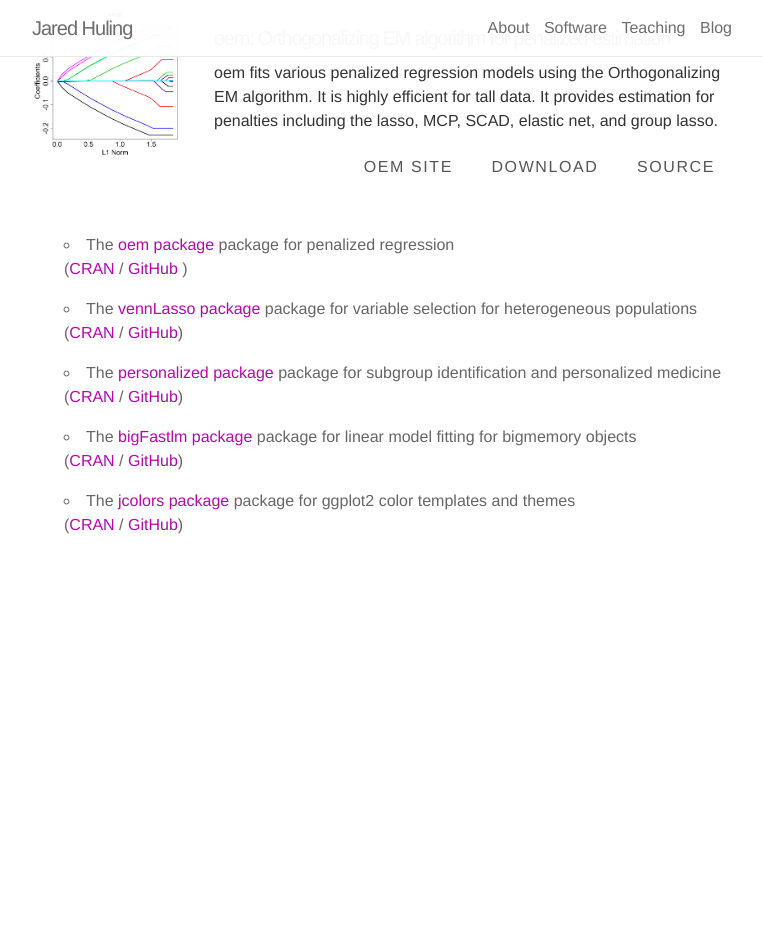
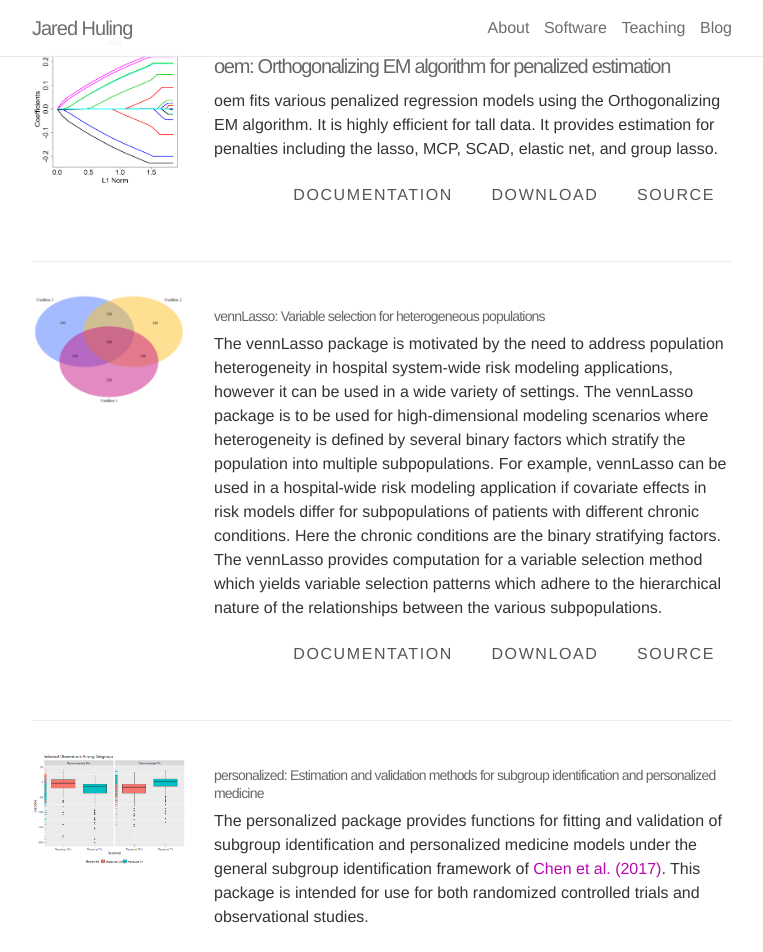
Before and after one commit to jaredhuling/jaredhuling.github.io, a Jekyll site: the page built from _pages/software.md, in a window 1280 px wide and 1400 px high, scrolled down 329 px. Shown: the top 952 px of the window, without its empty margins (258-1021 px from the left). Built offline with Jekyll 4.4.1, drawn with Linux system fonts in a browser that asks for light colours; nearby versions of some CDN libraries; before the commit the page ends 982 px from its top, so only the background shows below that; some of the changed text lies outside the part shown.

Commit message:
software update

```diff
--- a/_pages/software.md
+++ b/_pages/software.md
@@ -6,7 +6,7 @@ permalink: /software/
 
 
   <div class="docs-section">
-    <h4>R Packages</h4>
+    <h3>R Packages</h3>
   </div>
 
   <div class="docs-section">
@@ -26,7 +26,7 @@ permalink: /software/
         </p>
 
         <p align="right">
-          <a href="http://casualinference.org/oem/" class="button">OEM Site</a>
+          <a href="http://casualinference.org/oem/" class="button">Documentation</a>
           <a href="https://cran.r-project.org/package=oem" class="button">Download</a>
           <a href="https://github.com/jaredhuling/oem" class="button">Source</a>
         </p>
@@ -36,8 +36,121 @@ permalink: /software/
 
   </div>
 
-* The [oem package](https://jaredhuling.github.io/oem) package for penalized regression <br /> ([CRAN](https://cran.r-project.org/package=oem) / [GitHub](https://github.com/jaredhuling/oem) )
-* The [vennLasso package](https://jaredhuling.github.io/vennLasso) package for variable selection for heterogeneous populations <br /> ([CRAN](https://cran.r-project.org/package=vennLasso) / [GitHub](https://github.com/jaredhuling/vennLasso))
-* The [personalized package](https://jaredhuling.github.io/personalized) package for subgroup identification and personalized medicine <br /> ([CRAN](https://cran.r-project.org/package=personalized) / [GitHub](https://github.com/jaredhuling/personalized))
-* The [bigFastlm package](https://jaredhuling.github.io/bigFastlm) package for linear model fitting for bigmemory objects <br /> ([CRAN](https://cran.r-project.org/package=bigFastlm) / [GitHub](https://github.com/jaredhuling/bigFastlm))
-* The [jcolors package](https://jaredhuling.github.io/jcolors) package for ggplot2 color templates and themes <br /> ([CRAN](https://cran.r-project.org/package=jcolors) / [GitHub](https://github.com/jaredhuling/jcolors))
+
+<div class="docs-section">
+
+    <div class="row">
+
+      <div class="three columns">
+        <img src="/images/venn.png" width="100%" alt="hdnom-icon" />
+      </div>
+
+      <div class="nine columns">
+
+        <h5>vennLasso: Variable selection for heterogeneous populations</h5>
+
+        <p>
+          The vennLasso package is motivated by the need to address population heterogeneity in hospital system-wide risk modeling applications, however it can be used in a wide variety of settings. The vennLasso package is to be used for high-dimensional modeling scenarios where heterogeneity is defined by several binary factors which stratify the population into multiple subpopulations. For example, vennLasso can be used in a hospital-wide risk modeling application if covariate effects in risk models differ for subpopulations of patients with different chronic conditions. Here the chronic conditions are the binary stratifying factors. The vennLasso provides computation for a variable selection method which yields variable selection patterns which adhere to the hierarchical nature of the relationships between the various subpopulations.
+        </p>
+
+        <p align="right">
+          <a href="http://casualinference.org/vennLasso/" class="button">Documentation</a>
+          <a href="https://cran.r-project.org/package=vennLasso" class="button">Download</a>
+          <a href="https://github.com/jaredhuling/vennLasso" class="button">Source</a>
+        </p>
+
+      </div>
+    </div>
+
+  </div>
+
+  <div class="docs-section">
+
+    <div class="row">
+
+      <div class="three columns">
+        <img src="/images/subgroups.png" width="100%" alt="hdnom-icon" />
+      </div>
+
+      <div class="nine columns">
+
+        <h5>personalized: Estimation and validation methods for subgroup identification and
+    personalized medicine</h5>
+
+        <p>
+            The personalized package provides functions for fitting and validation of subgroup
+      identification and personalized medicine models under the general subgroup
+      identification framework of <a href="doi:10.1111/biom.12676">Chen et al. (2017)</a>.
+      This package is intended for use for both randomized controlled trials and
+      observational studies.
+        </p>
+
+        <p align="right">
+          <a href="http://casualinference.org/personalized/" class="button">Documentation</a>
+          <a href="https://cran.r-project.org/package=personalized" class="button">Download</a>
+          <a href="https://github.com/jaredhuling/personalized" class="button">Source</a>
+        </p>
+
+      </div>
+    </div>
+
+  </div>
+
+  <div class="docs-section">
+    <h3>Misc</h3>
+  </div>
+
+  <div class="docs-section">
+
+    <div class="row">
+
+      <div class="three columns">
+        <img src="/images/displayall_jcolors.png" width="100%" alt="hdnom-icon" />
+      </div>
+
+      <div class="nine columns">
+
+        <h5>jcolors: Colors palettes for R and 'ggplot2' and additional themes for 'ggplot2'</h5>
+
+        <p>
+            The jcolors package contains a selection of color palettes and 'ggplot2' themes.
+        </p>
+
+        <p align="right">
+          <a href="http://casualinference.org/jcolors/" class="button">Documentation</a>
+          <a href="https://cran.r-project.org/package=jcolors" class="button">Download</a>
+          <a href="https://github.com/jaredhuling/jcolors" class="button">Source</a>
+        </p>
+
+      </div>
+    </div>
+
+  </div>
+
+  <div class="docs-section">
+
+    <div class="row">
+
+      <div class="three columns">
+        <img src="/images/blank_square.png" width="100%" alt="hdnom-icon" />
+      </div>
+
+      <div class="nine columns">
+
+        <h5>bigFastlm: Fast linear models for objects from the 'bigmemory' package</h5>
+
+        <p>
+            A reimplementation of the fastLm() functionality of 'RcppEigen' for
+      big.matrix objects for fast out-of-memory linear model fitting.
+        </p>
+
+        <p align="right">
+          <a href="http://casualinference.org/bigFastlm/" class="button">Documentation</a>
+          <a href="https://cran.r-project.org/package=bigFastlm" class="button">Download</a>
+          <a href="https://github.com/jaredhuling/bigFastlm" class="button">Source</a>
+        </p>
+
+      </div>
+    </div>
+
+  </div>
```
Also changed, not shown: images/blank_square.png (added).
